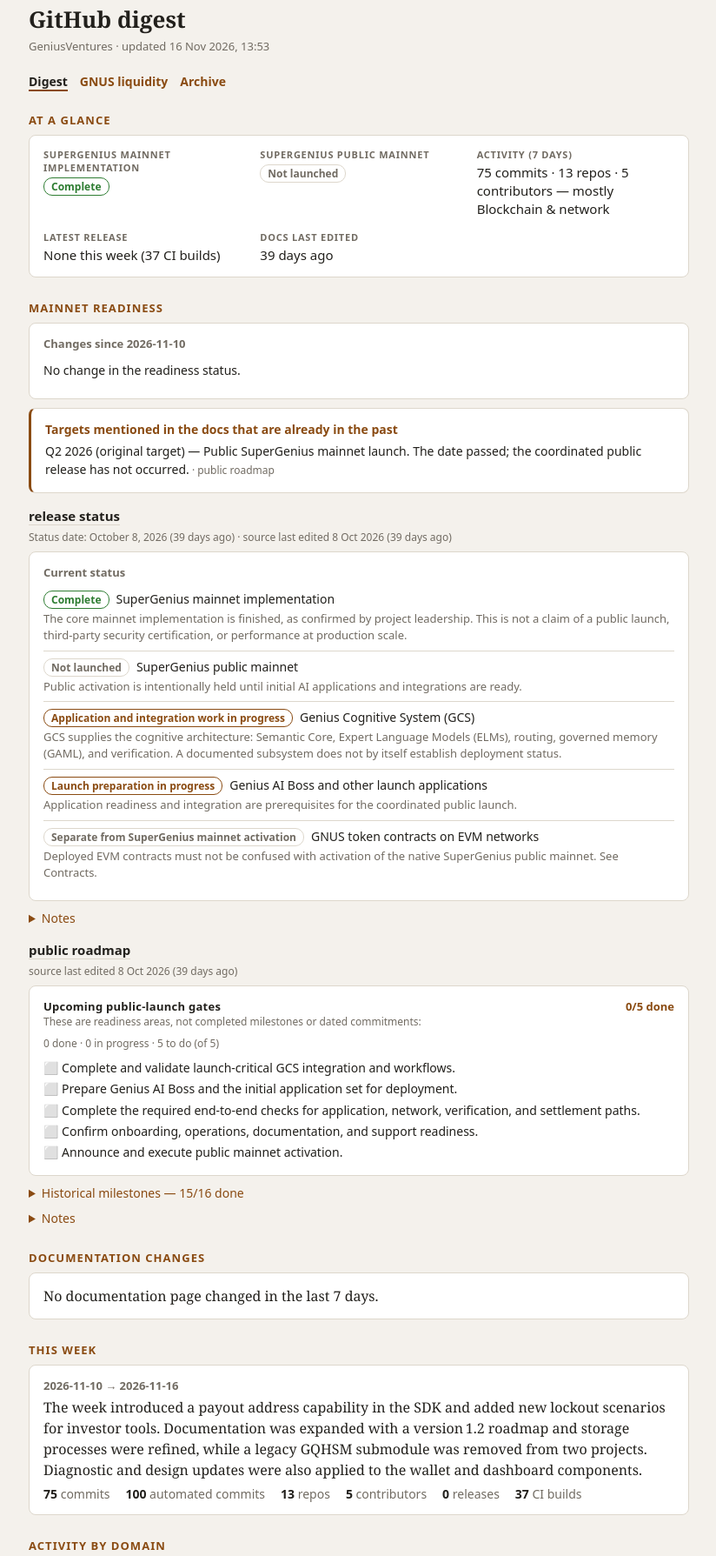
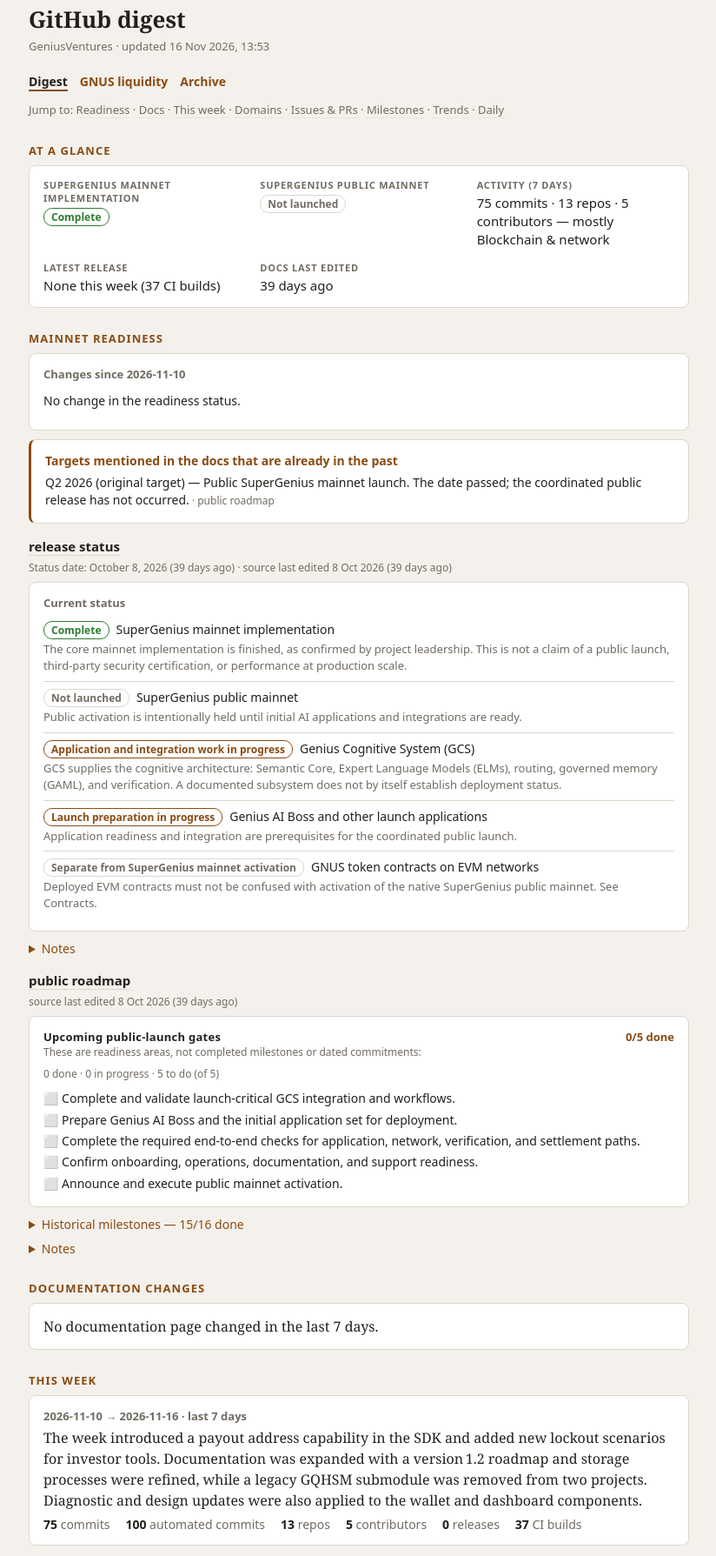
Before and after one commit to Memoi/gnus-digest, a plain HTML site: page public/index.html in a window 1280 px wide. Shown: the part 17-1806 px from the top of the page at 87% size, without its empty margins (227-1051 px from the left). Drawn offline with Linux system fonts and the light colour scheme.

Commit message:
Enhance navigation and section identifiers in HTML

```diff
--- a/public/index.html
+++ b/public/index.html
@@ -64,6 +64,11 @@
   .grid2 .card{margin-bottom:0}
   svg.chart{width:100%;height:auto;color:var(--accent);display:block;margin:6px 0 2px}
   .arrow{color:var(--mute);margin:0 6px}
+  nav.jump{font:13px/1.8 system-ui,sans-serif;color:var(--mute);margin:-6px 0 14px}
+  nav.jump a{color:var(--mute);font-weight:400;margin:0;text-decoration:none;border-bottom:1px dotted var(--line)}
+  nav.jump a:hover{color:var(--accent);border-bottom-color:var(--accent)}
+  h2{scroll-margin-top:12px}
+  @media (prefers-reduced-motion:no-preference){html{scroll-behavior:smooth}}
   .sofar{margin-left:8px;font:11px system-ui,sans-serif;color:var(--accent);border:1px solid var(--line);border-radius:8px;padding:0 7px;letter-spacing:0;text-transform:none}
   .autoline{font:13px/1.45 system-ui,sans-serif;color:var(--mute);margin-top:10px;padding-top:8px;border-top:1px dashed var(--line)}
   .ms{padding:8px 0;border-bottom:1px solid var(--line);font:14px/1.45 system-ui,sans-serif}.ms:last-child{border-bottom:0}
@@ -99,7 +104,7 @@
   nav a[aria-current]{color:var(--ink);border-bottom:2px solid var(--accent)}
   .pr{display:flex;gap:8px;align-items:baseline;padding:5px 0;border-bottom:1px solid var(--line);font:14px/1.4 system-ui,sans-serif}
   .pr:last-child{border-bottom:0}
-  .tag{flex:none;font-size:11px;font-weight:700;text-transform:uppercase;letter-spacing:.04em;padding:1px 6px;border-radius:4px;border:1px solid var(--line);color:var(--mute)}
+  .tag{flex:none;min-width:92px;text-align:center;font-size:11px;font-weight:700;text-transform:uppercase;letter-spacing:.04em;padding:1px 6px;border-radius:4px;border:1px solid var(--line);color:var(--mute)}
   .tag.merged{color:#2e7d32;border-color:#2e7d32}.tag.opened{color:var(--accent);border-color:var(--accent)}
   .pr a{color:var(--ink);text-decoration:none;font-weight:600}.pr span.m{color:var(--mute)}
 </style>
@@ -109,27 +114,28 @@
   <h1>GitHub digest</h1>
   <p class="sub" id="meta">Loading…</p>
   <nav><a href="./" aria-current="page">Digest</a><a href="liquidity.html">GNUS liquidity</a><a href="archive.html">Archive</a></nav>
+  <nav class="jump" aria-label="Sections on this page">Jump to: <a href="#s-readiness">Readiness</a> · <a href="#s-docs">Docs</a> · <a href="#s-week">This week</a> · <a href="#s-domains">Domains</a> · <a href="#s-prs">Issues &amp; PRs</a> · <span id="jumpMs" hidden><a href="#s-milestones">Milestones</a> · </span><a href="#s-trends">Trends</a> · <a href="#s-daily">Daily</a></nav>
   <div id="banner"></div>
-  <h2>At a glance</h2>
+  <h2 id="s-glance">At a glance</h2>
   <div class="card" id="overview"></div>
-  <h2>Mainnet readiness</h2>
+  <h2 id="s-readiness">Mainnet readiness</h2>
   <div id="changes"></div>
   <div id="readiness"></div>
-  <h2>Documentation changes</h2>
+  <h2 id="s-docs">Documentation changes</h2>
   <div class="card" id="docchanges"></div>
-  <h2>This week</h2>
+  <h2 id="s-week">This week</h2>
   <div class="card" id="week"></div>
-  <h2>Activity by domain</h2>
+  <h2 id="s-domains">Activity by domain</h2>
   <div class="grid2" id="domains"></div>
-  <h2>Issues &amp; pull requests</h2>
+  <h2 id="s-prs">Issues &amp; pull requests</h2>
   <div class="card" id="prs"></div>
   <div id="msWrap" hidden>
-    <h2>GitHub milestones</h2>
+    <h2 id="s-milestones">GitHub milestones</h2>
     <div class="card" id="milestones"></div>
   </div>
-  <h2>Trends</h2>
+  <h2 id="s-trends">Trends</h2>
   <div class="grid2" id="trends"></div>
-  <h2>Daily</h2>
+  <h2 id="s-daily">Daily</h2>
   <div id="days"></div>
   <footer id="foot"></footer>
   <div class="totop"><button type="button" id="toTop">↑ Back to top</button></div>
@@ -291,7 +297,7 @@ fetch('digest.json', { cache: 'no-store' }).then(r => r.json()).then(d => {
   if (R) { const ages = R.pages.map(p => p.editedAgeDays).filter(x => x != null); if (ages.length) kvItem('Docs last edited', document.createTextNode(`${Math.min(...ages)} days ago`)); }
   ov.append(kv);
 
-  wk.append(el('div', `${w.from} → ${w.to}`, 'date'), el('div', w.summary || w.headline));
+  wk.append(el('div', `${w.from} → ${w.to} · last 7 days`, 'date'), el('div', w.summary || w.headline));
   const st = el('div', null, 'stats');
   for (const [k, v] of [['commits', w.commits], ['automated commits', w.automated], ['repos', w.repos], ['contributors', w.contributors], ['releases', w.releases], ['CI builds', w.ciBuilds]]) {
     const s = el('span', ` ${k}`); s.prepend(el('b', v)); st.append(s);
@@ -363,6 +369,7 @@ fetch('digest.json', { cache: 'no-store' }).then(r => r.json()).then(d => {
   // Jalons de même nom regroupés (« TestNet » dans trois repos = un seul bloc) ; blocs avec échéance d'abord, puis ordre alphabétique.
   if ((d.milestones || []).length) {
     document.getElementById('msWrap').hidden = false;
+    document.getElementById('jumpMs').hidden = false;
     const mb = document.getElementById('milestones');
     const norm = t => t.toLowerCase().replace(/[^a-z0-9]+/g, '');
     const groups = new Map();
@@ -374,18 +381,22 @@ fetch('digest.json', { cache: 'no-store' }).then(r => r.json()).then(d => {
     }).sort((x, y) => (x.due && y.due) ? x.due.localeCompare(y.due) : x.due ? -1 : y.due ? 1 : x.title.localeCompare(y.title, 'en', { sensitivity: 'base' }));
     const bar = m => { const b = el('div', null, 'mbar'), f = el('i'); f.style.width = Math.max(0, Math.min(100, m.percent)) + '%'; b.append(f); return b; };
     const link = (text, m) => { const a = el('a', text); if (safeUrl(m.url)) { a.href = m.url; a.target = '_blank'; a.rel = 'noopener noreferrer'; } return a; };
-    const stats = m => `${m.percent}% · ${m.closed}/${m.open + m.closed} issues closed` + (m.dueOn ? ` · due ${fmtDate(m.dueOn)}` : '');
+    const statsLine = m => {                                          // 100 % mais encore ouvert : prêt à être fermé
+      const s = el('div', `${m.percent}% · ${m.closed}/${m.open + m.closed} issues closed` + (m.dueOn ? ` · due ${fmtDate(m.dueOn)}` : ''), 'm');
+      if (m.percent >= 100) s.append(el('span', 'ready to close', 'sofar'));
+      return s;
+    };
     for (const g of ordered.slice(0, 30)) {
       const block = el('div', null, 'ms');
       if (g.items.length === 1) {                                    // jalon unique : titre + repo sur une ligne
         const m = g.items[0];
-        block.append(link(m.title, m), el('span', ` · ${m.repo}`, 'm'), bar(m), el('div', stats(m), 'm'));
+        block.append(link(m.title, m), el('span', ` · ${m.repo}`, 'm'), bar(m), statsLine(m));
       } else {                                                       // jalon présent dans plusieurs repos : titre une fois, une ligne par repo
         const done = g.items.filter(i => i.percent >= 100).length;
-        const hd = el('div', g.title, 'mh'); hd.append(el('span', ` · ${g.items.length} repositories · ${done} complete`, 'm')); block.append(hd);
+        const hd = el('div', g.title, 'mh'); hd.append(el('span', ` · ${g.items.length} repositories · ${done} ready to close`, 'm')); block.append(hd);
         for (const m of g.items) {
           const sub = el('div', null, 'msub');
-          sub.append(link(m.repo, m), bar(m), el('div', stats(m), 'm'));
+          sub.append(link(m.repo, m), bar(m), statsLine(m));
           block.append(sub);
         }
       }
@@ -431,6 +442,7 @@ fetch('digest.json', { cache: 'no-store' }).then(r => r.json()).then(d => {
   if (!(w.domains || []).length) domBox.append(Object.assign(el('div', 'No activity to group this week.'), { className: 'card' }));
 
   const days = document.getElementById('days');
+  let dayIndex = 0;
   const todayDate = d.days[0] && d.days[0].date;        // la journée en cours au moment de la génération : incomplète
   for (const day of d.days) {
     const c = el('div', null, 'card');
@@ -439,6 +451,7 @@ fetch('digest.json', { cache: 'no-store' }).then(r => r.json()).then(d => {
     c.append(dateEl, el('div', day.summary || day.headline));
     if (day.repos.length) {
       const det = el('details'); det.append(el('summary', 'Details'));
+      if (dayIndex < 3) det.open = true;                  // les 3 jours les plus récents sont dépliés, les autres à ouvrir
       const byDom = new Map();
       const autoOnly = day.repos.filter(r => r.human === 0 && r.automated > 0);      // repos qui n'ont eu que des commits automatiques
       for (const r of day.repos.filter(r => !(r.human === 0 && r.automated > 0))) { const k = r.domain || 'Other'; if (!byDom.has(k)) byDom.set(k, []); byDom.get(k).push(r); }
@@ -458,6 +471,7 @@ fetch('digest.json', { cache: 'no-store' }).then(r => r.json()).then(d => {
       c.append(det);
     }
     days.append(c);
+    dayIndex++;
   }
 }).catch(e => { document.getElementById('meta').textContent = 'Could not load digest.json (' + e.message + ')'; });
 </script>
```
